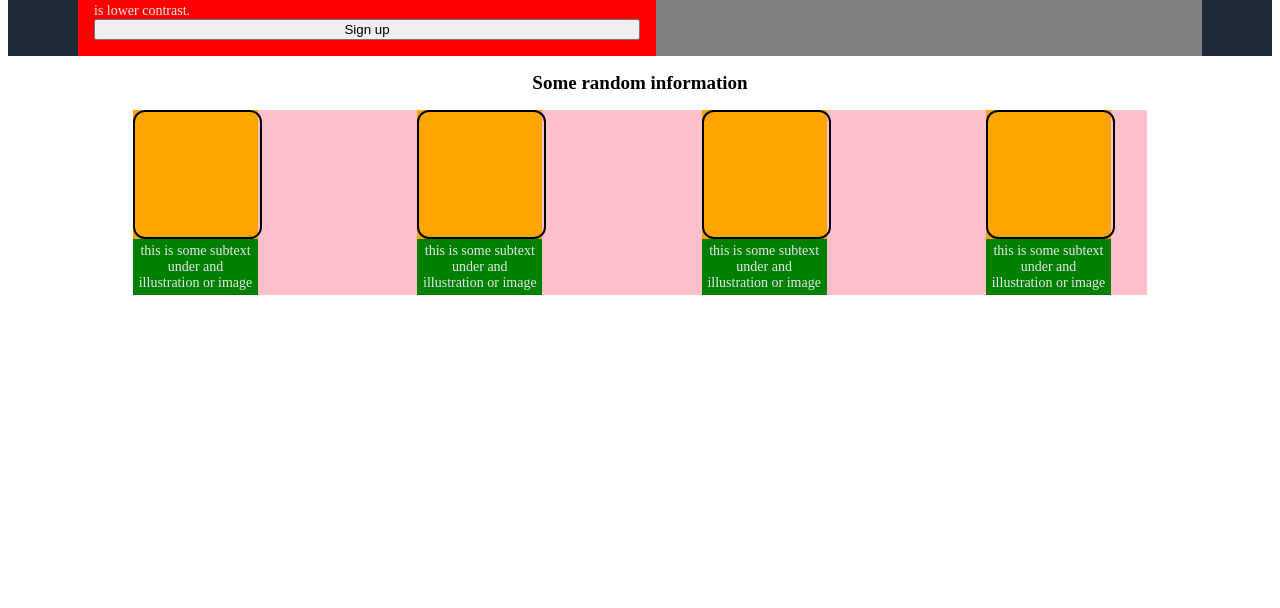
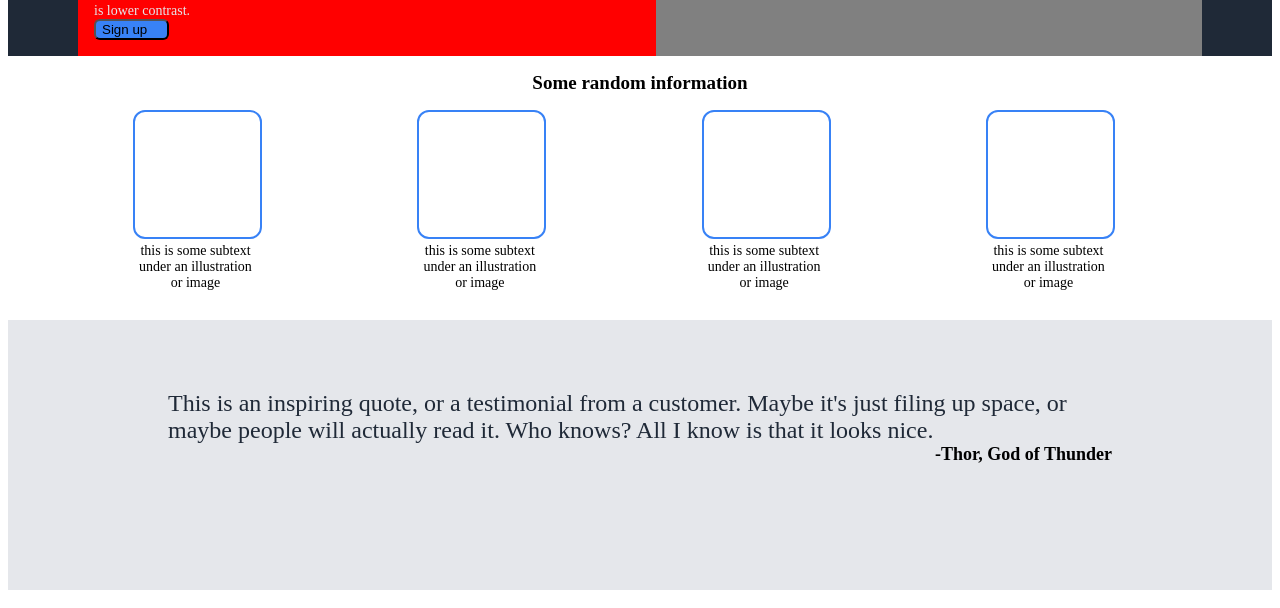
Before and after one commit to fanthony41/odin-landing-page, a plain HTML site: page index.html in a window 1280 px wide. Shown: the part 192-800 px from the top of the page. Drawn offline with Linux system fonts and the light colour scheme.

Commit message:
Add 2 sections

```diff
--- a/index.html
+++ b/index.html
@@ -27,7 +27,9 @@
         <p> <span class="big-text"> This website is awesome</span> </p>
         <p> <span class="small">This website has some subtext that goes here under the main title. It's
           a smaller font and the color is lower contrast.</span> </p>
-        <button type="button">Sign up</button>
+        <div class="button">
+          <button type="button">Sign up</button>
+        </div>
        </div>
 
        <div class="tright">
@@ -47,7 +49,7 @@
 
           </div>
           <div>
-            <p> <span class="small mid"> this is some subtext under and illustration or image</span></p>
+            <p> <span class="mid"> this is some subtext under an illustration or image</span></p>
           </div>
         </div>
 
@@ -56,7 +58,7 @@
 
           </div>
           <div>
-            <p> <span class="small mid"> this is some subtext under and illustration or image</span></p>
+            <p> <span class="mid"> this is some subtext under an illustration or image</span></p>
           </div>
         </div>
 
@@ -65,7 +67,7 @@
 
           </div>
           <div>
-            <p> <span class="small mid"> this is some subtext under and illustration or image</span></p>
+            <p> <span class="mid"> this is some subtext under an illustration or image</span></p>
           </div>
         </div>
 
@@ -74,7 +76,7 @@
 
           </div>
           <div>
-            <p> <span class="small mid"> this is some subtext under and illustration or image</span></p>
+            <p> <span class="mid"> this is some subtext under an illustration or image</span></p>
           </div>
         </div>
 
@@ -84,6 +86,20 @@
         </div>
       </div>
 
+      <div class="thirdbox">
+        <div><span class="third"> This is an inspiring quote, or a testimonial from a customer.
+          Maybe it's just filing up space, or maybe people will actually read it.
+          Who knows? All I know is that it looks nice.
+        </span>
+        </div>
+
+        <div class="author">
+          -Thor, God of Thunder
+        </div>
+
+
+      </div>
+
     </div>
   </body>
 </html>
--- a/styles.css
+++ b/styles.css
@@ -59,16 +59,24 @@ ul{
 p{
     margin: 0;
 }
+button{
+    display: flex;
+    align-self: flex-start;
+    background-color: #3882F6;
+
+  width: 75px;
+  border-radius: 6px;
+
+
+}
+
 .button{
-    display: flex;
-    align-self: flex-end;
-    margin-left: 20px;
-    margin-top: 20px;
-    background-color: red;
+    line-height: initial;
+    text-align:  center;
 }
 
 .mboxes{
-    background-color: orange;
+
     display:flex;
     flex-direction: column;
     justify-content: center;
@@ -79,19 +87,20 @@ p{
 }
 
 .middlebox{
-    background-color: pink;
+
     display: flex;
     flex-direction:  row;
     justify-content: space-between;
     margin-left: 125px;
     margin-right: 125px;
+    padding-bottom: 25px;
 }
 
 .empty{
     width: 125px;
     height: 125px;
     border-radius: 12px;
-    border: 2px solid black;
+    border: 2px solid #3882F6;
 }
 
 .random{
@@ -105,6 +114,36 @@ p{
 .mid{
     display:flex;
     text-align: center;
-    background-color: green;
+    font-size: 14px;
     padding: 4px;
 }
+
+.secondbox{
+
+}
+
+.thirdbox{
+    background-color: gray;
+    height: 200px;
+    display: flex;
+    flex-direction: column;
+    align-items: center;
+    padding-left:  160px;
+    padding-right: 160px;
+    padding-top: 70px;
+    background-color: #E5E7EB;
+
+}
+
+.third{
+    font-size: 24px;
+    font-family: 'light italic';
+    color: #1F2937;
+}
+
+.author{
+    font-size: 18px;
+    font-weight: 550;
+    display: flex;
+    align-self: flex-end;
+}
```
